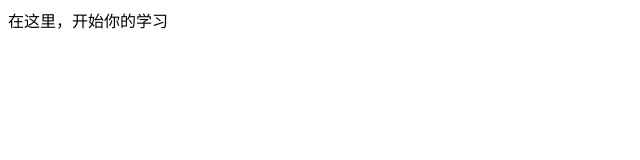
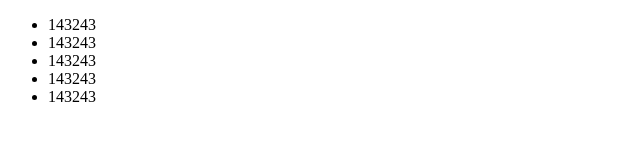
Before and after one commit to DonteWu/learnProject, a plain HTML site: page html/huadian/index.html in a window 1280 px wide. Shown: the whole page, without its empty margins (0-640 px from the left). Drawn offline with Linux system fonts and the light colour scheme.

Commit message:
添加一个列表

```diff
--- a/html/huadian/index.html
+++ b/html/huadian/index.html
@@ -5,6 +5,16 @@
 	<title>Document</title>
 </head>
 <body>
-	<div>在这里，开始你的学习</div>
+	<div>
+		<ul>
+			<li>143243</li>
+			<li>143243</li>
+			<li>143243</li>
+			<li>143243</li>
+			<li>143243</li>
+		</ul>
+
+	</div>
+
 </body>
 </html>
```
